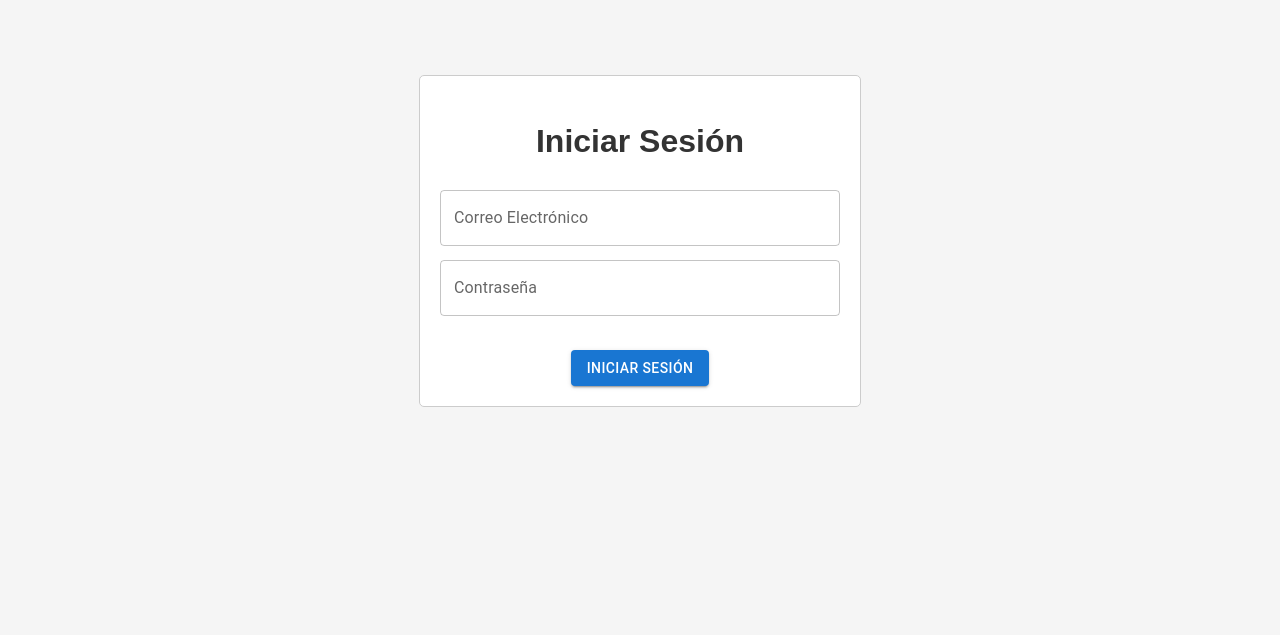
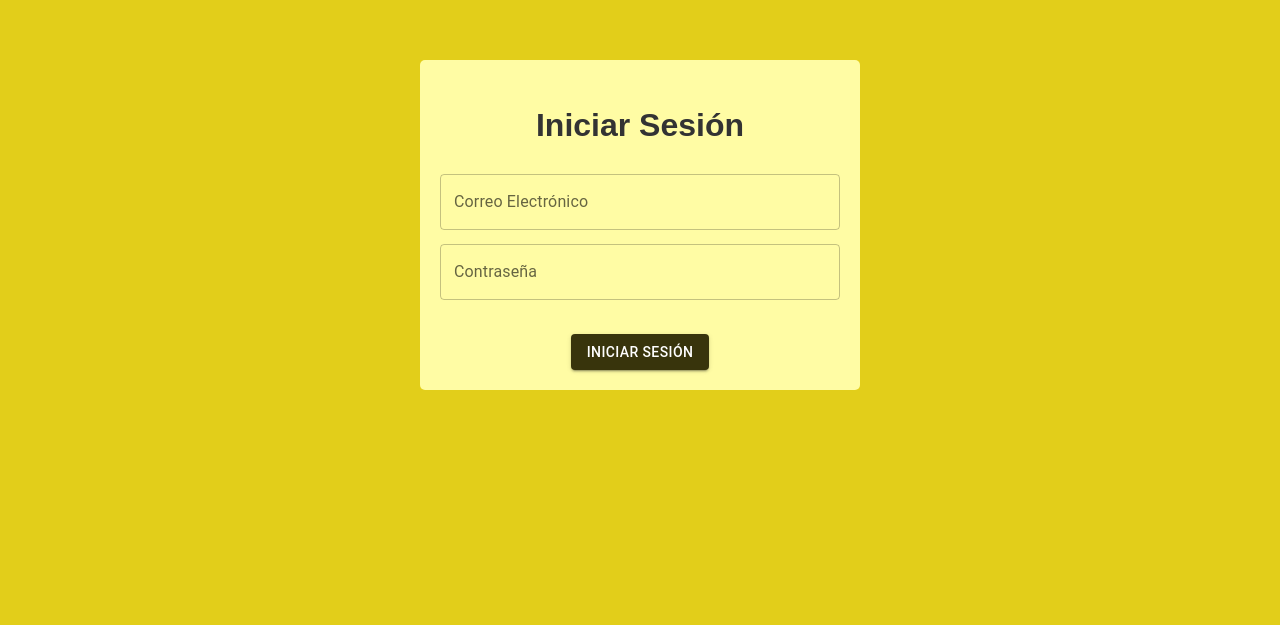
Before and after one commit to FranVQ09/Proyecto-Disenno, a React (Create React App) app in the folder diseno-p1/: page / in a window 1280 px wide. Shown: the part 175-810 px from the top of the page. Built offline with nearby package versions, Linux system fonts and the light colour scheme.

Commit message:
Modificaciones de Formato

```diff
--- a/diseno-p1/src/App.js
+++ b/diseno-p1/src/App.js
@@ -3,8 +3,11 @@ import { BrowserRouter as Router, Routes, Route } from 'react-router-dom';
 
 //Imports de las paginas
 //Import de Login Page y Register Page
-import Login from "./pages/loginPage";
-import Register from "./pages/registerPage";
+import Login from "./pages/Menu/loginPage";
+import Register from "./pages/Menu/registerPage";
+
+//Imports de las ventas de trabajo
+import Menu from "./pages/Menu/Menu";
 
 function App() {
   return (
@@ -13,6 +16,7 @@ function App() {
         <Routes>
           <Route path="/" element={<Login />} />
           <Route path="/register" element={<Register />} /> {/* Esta creado el archivo pero no se sabe si hay que hacerlo */}
+          <Route path="/menu" element={<Menu />} />
         </Routes>
       </Router>
     </div>
--- /dev/null
+++ b/diseno-p1/src/pages/Menu/Menu.js
@@ -0,0 +1,54 @@
+import React from 'react'
+import Button from '@mui/material/Button';
+
+function Menu() {
+  return (
+    <div
+        style={{
+        display: 'flex',
+        justifyContent: 'center',
+        alignItems: 'flex-start', //Alinear la caja mas arriba
+        height: '70vh', // Hace que el contenedor ocupe toda la altura de la ventana
+        backgroundColor: '#E2CE1A',
+        paddingTop: '250px', // Espaciado superior
+        overflow: 'hidden' // Ocultar el desbordamiento
+
+        }}
+    >
+        <div
+            style={{
+                width: '800px', // Ancho del contenedor
+                padding: '20px', // Espaciado interno
+                border: '1px solid #ccc', // Borde
+                borderRadius: '5px', // Bordes redondeados
+                backgroundColor: '#fff',
+            }}
+        >
+            <h2
+            style={{
+                marginBottom: '30px',
+                color: '#333', // Color del texto
+                fontSize: '32px', // Tamaño de la fuente
+                fontFamily: 'Arial', // Tipo de fuente
+                textAlign: 'center' // Alineación del texto
+
+            }}
+            >
+                Menú temporal de la pagina
+            </h2>
+            <div style={{
+                display: 'flex',
+                justifyContent: 'center',
+                marginTop: '20px'
+            }}>
+                <Button variant='contained' color='primary' style={{ marginRight:'10px', width:'300px'}}>Asistente Administrativo</Button>
+                <Button variant='contained' color='primary' style={{ marginRight:'10px', width:'200px'}}>Profesor</Button>
+                <Button variant='contained' color='primary' style={{ marginRight:'10px', width:'200px'}}>Profesor Guía</Button>
+                <Button variant='contained' color='primary' style={{ marginRight:'10px', width:'200px'}}>Estudiante</Button>
+            </div>
+        </div>
+    </div>
+  )
+}
+
+export default Menu;
--- /dev/null
+++ b/diseno-p1/src/pages/Menu/loginPage.js
@@ -0,0 +1,92 @@
+import React, { useState } from 'react';
+import TextField from '@mui/material/TextField';
+import Button from '@mui/material/Button';
+import { Link } from 'react-router-dom';
+
+function LoginPage() {
+  const [correo, setCorreo] = useState('');
+  const [contraseña, setContraseña] = useState('');
+
+  const handleLogin = async () => {
+    // Lógica para manejar el inicio de sesión...
+  };
+
+  return (
+    //Contenedor principa, ventana de fondo
+    <div
+      style={{
+        display: 'flex',
+        justifyContent: 'center',
+        alignItems: 'center', // Centrar verticalmente
+        height: '100vh', // Hace que el contenedor ocupe toda la altura de la ventana
+        backgroundColor: '#E2CE1A', // Color de fondo
+        overflow: 'hidden' // Ocultar el desbordamiento
+      }}
+    >
+      {/* Contenedor de la caja */}
+      <div
+        style={{
+          width: '400px', // Ancho del contenedor
+          padding: '20px', // Espaciado interno
+          borderRadius: '5px', // Bordes redondeados
+          backgroundColor: '#FFFCA4', //Color de la caja
+          margin: 'auto' // Centrar horizontalmente
+        }}
+      >
+        <h2
+          style={{
+            marginBottom: '30px',
+            color: '#333', // Color del texto
+            fontSize: '32px', // Tamaño de la fuente
+            fontFamily: 'Arial', // Tipo de fuente
+            textAlign: 'center' // Alineación del texto
+          }}
+        >
+          Iniciar Sesión
+        </h2>
+        <form>
+          <TextField
+            id="correo"
+            label="Correo Electrónico"
+            variant="outlined"
+            fullWidth
+            sx={{
+              marginBottom: '20px', // Espaciado
+              width: '100%', // Ancho del campo de texto
+              height: '50px', // Alto del campo de texto
+            }}
+          />
+          <TextField
+            id="contraseña"
+            label="Contraseña"
+            type="password"
+            variant="outlined"
+            fullWidth
+            sx={{
+              marginBottom: '20px',
+              width: '100%',
+              height: '50px',
+            }}
+          />
+          <div
+            style={{
+              display: 'flex',
+              justifyContent: 'center',
+              marginTop: '20px'
+            }}
+          >
+            <Link to="/menu" style={{ textDecoration: 'none' }}>
+              <Button variant="contained" onClick={handleLogin} style={{
+                backgroundColor: "#38340C",
+              }}>
+                Iniciar Sesión
+              </Button>
+            </Link>
+          </div>
+        </form>
+      </div>
+    </div>
+  );
+}
+
+export default LoginPage;
--- a/diseno-p1/src/pages/registerPage.js
+++ b/diseno-p1/src/pages/Menu/registerPage.js
@@ -21,7 +21,8 @@ function registerPage() {
                 border: '1px solid #ccc', // Borde
                 borderRadius: '5px', // Bordes redondeados
                 backgroundColor: '#fff',
-            }}
+                margin: 'auto' // Centrar horizontalmente
+              }}
         >
         <h2 style={{
             marginBottom: '20px',
--- a/diseno-p1/src/pages/loginPage.js
+++ /dev/null
@@ -1,75 +0,0 @@
-import React from 'react';
-import TextField from '@mui/material/TextField';
-import Button from '@mui/material/Button';
-import { Link } from 'react-router-dom';
-
-function LoginPage() {
-  return (
-    <div
-      style={{
-        display: 'flex',
-        justifyContent: 'center',
-        alignItems: 'flex-start', //Alinear la caja mas arriba
-        height: '70vh', // Hace que el contenedor ocupe toda la altura de la ventana
-        backgroundColor: '#f5f5f5',
-        paddingTop: '250px', // Espaciado superior
-        overflow: 'hidden' // Ocultar el desbordamiento
-      }}
-    >
-      <div
-        style={{
-          width: '400px', // Ancho del contenedor
-          padding: '20px', // Espaciado interno
-          border: '1px solid #ccc', // Borde
-          borderRadius: '5px', // Bordes redondeados
-          backgroundColor: '#fff',
-        }}
-      >
-        <h2 style={{
-            marginBottom: '30px',
-            color: '#333', // Color del texto
-            fontSize: '32px', // Tamaño de la fuente
-            fontFamily: 'Arial', // Tipo de fuente
-            textAlign: 'center' // Alineación del texto
-            }}
-            >Iniciar Sesión
-        </h2>
-        <form>
-          <TextField
-            id="correo"
-            label="Correo Electrónico"
-            variant="outlined"
-            fullWidth
-            sx={{
-                marginBottom: '20px', // Espaciado
-                width: '100%', // Ancho del campo de texto
-                height: '50px' // Alto del campo de texto
-            }}
-          />
-          <TextField
-            id="contraseña"
-            label="Contraseña"
-            type="password"
-            variant="outlined"
-            fullWidth
-            sx={{
-                marginBottom: '20px',
-                width: '100%',
-                height: '50px'
-            }}
-          />
-         <div style={{ display: 'flex', justifyContent: 'center', marginTop: '20px' }}>
-            <Button variant="contained" color="primary">Iniciar Sesión</Button>
-            {/*
-            <Link to="/register" style={{ textDecoration: 'none'}}>
-            <Button variant="contained" color="primary" style={{ marginRight: '50px'}}>Registrarse</Button>
-            </Link>
-            */}
-        </div>
-        </form>
-      </div>
-    </div>
-  );
-}
-
-export default LoginPage;
```
Also changed, not shown: diseno-p1/src/pages/AsistenteAdministrativo/menuAsistente.js (added, +11 -0 lines).
